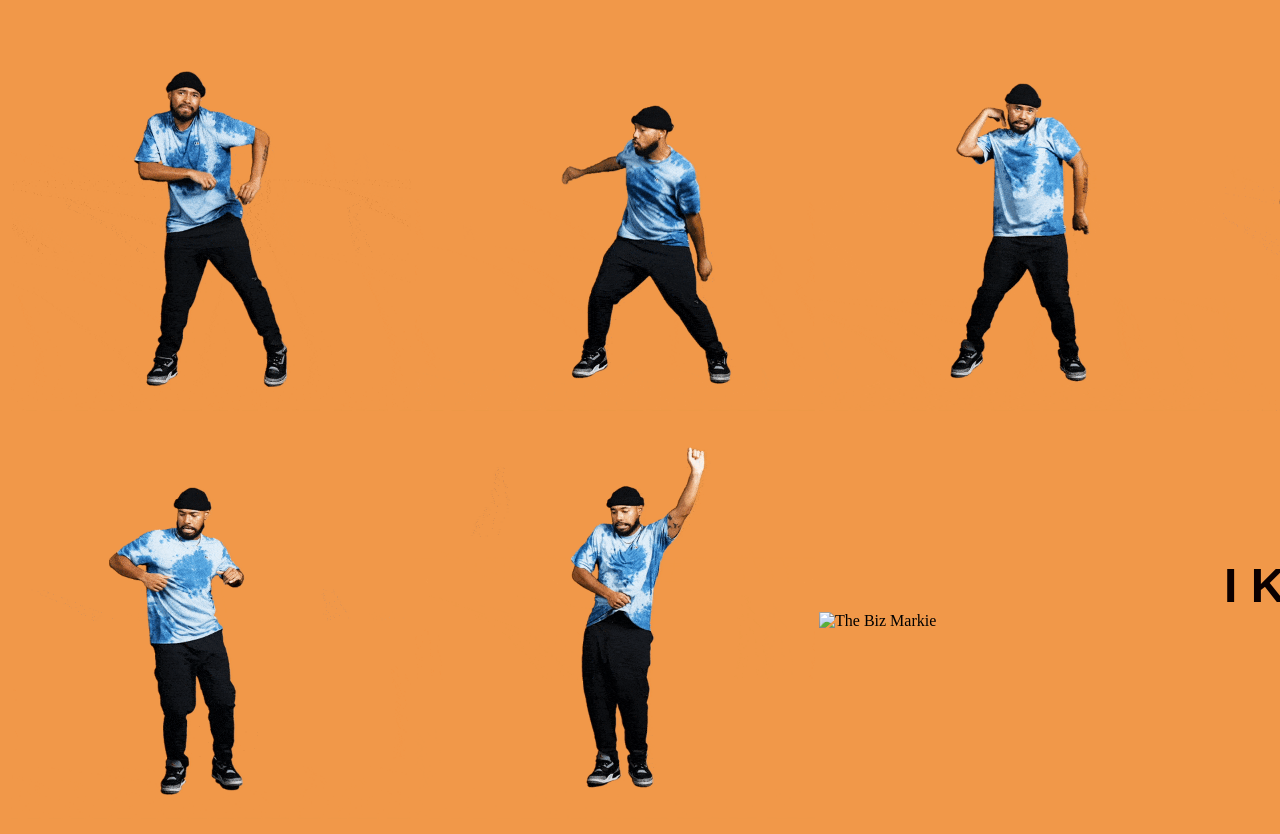
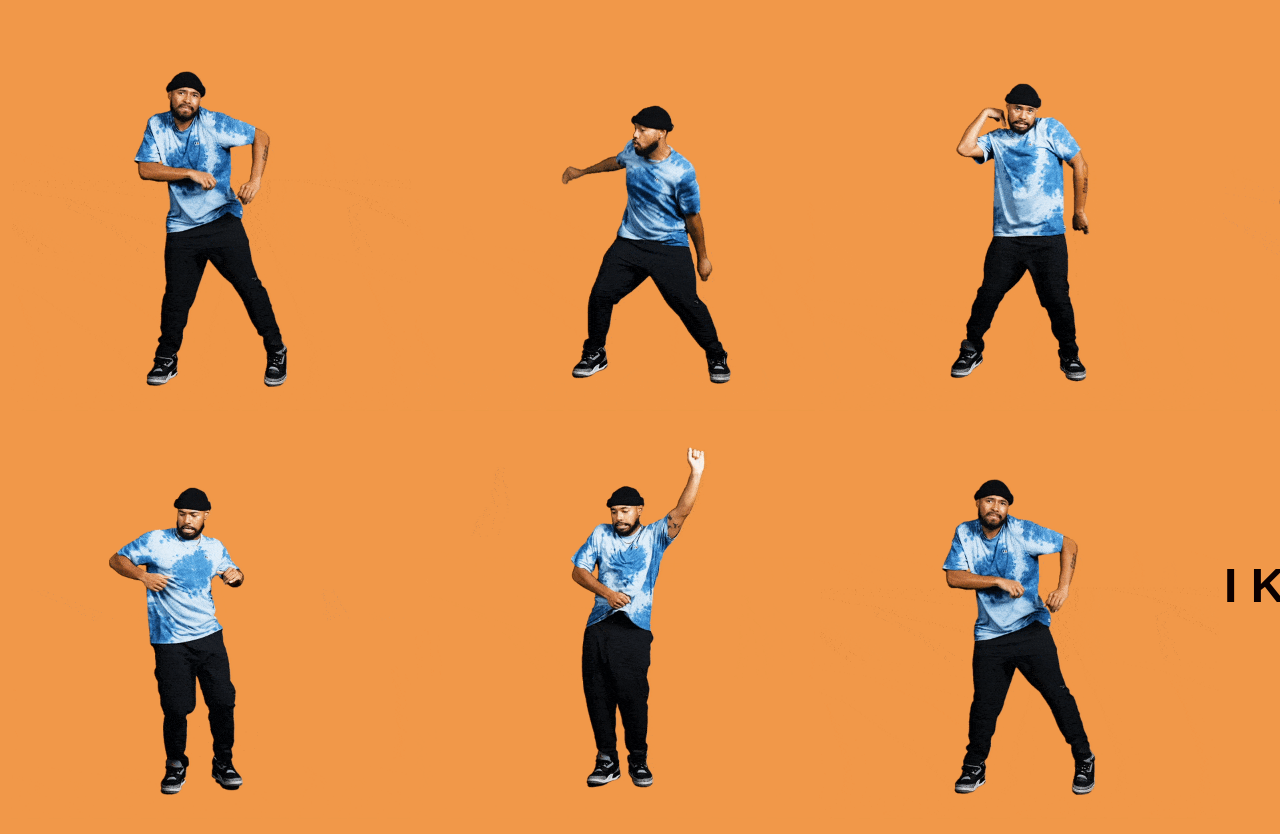
Before and after one commit to Shape-Shop/ZTM-HTML, a plain HTML site: page index.html in a window 1280 px wide. Shown: the top 834 px of the page. Drawn offline with Linux system fonts and the light colour scheme.

Commit message:
Update index.html

```diff
--- a/index.html
+++ b/index.html
@@ -28,8 +28,8 @@
         </td>
         <td><img src="Dance/The Bust Down.gif" alt="The Bust Down" width="400" height="400">
         </td>
-        <td>
-          <img src="Dance/The Biz Markie.gif." alt="The Biz Markie" width="400" height="400">
+         <td>
+          <img src="Dance/The Monestary.gif" alt="The Monestary" width="400" height="400">
         </td>
         <td>
           <table cellpadding="" cellspacing="0">
```
